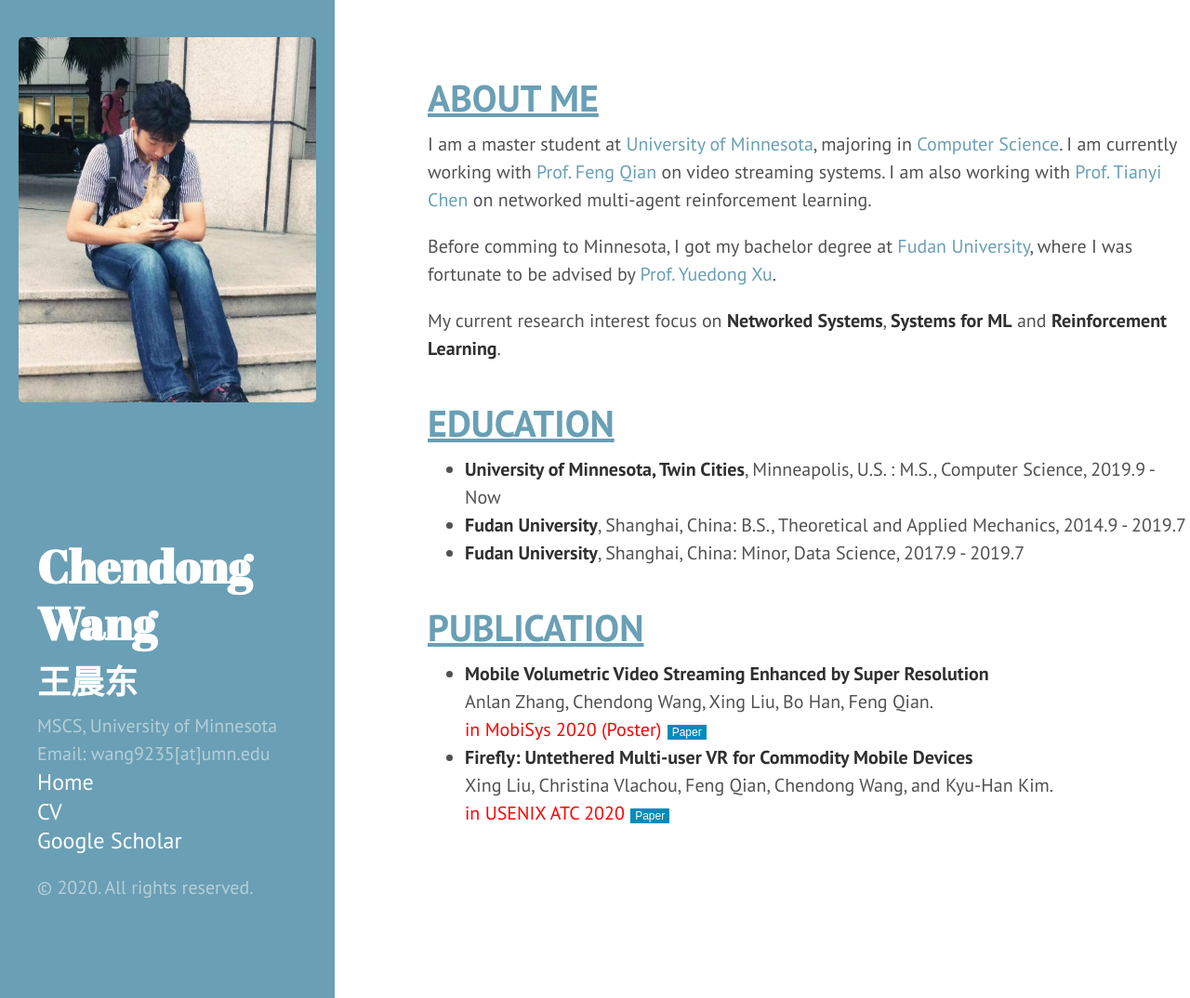
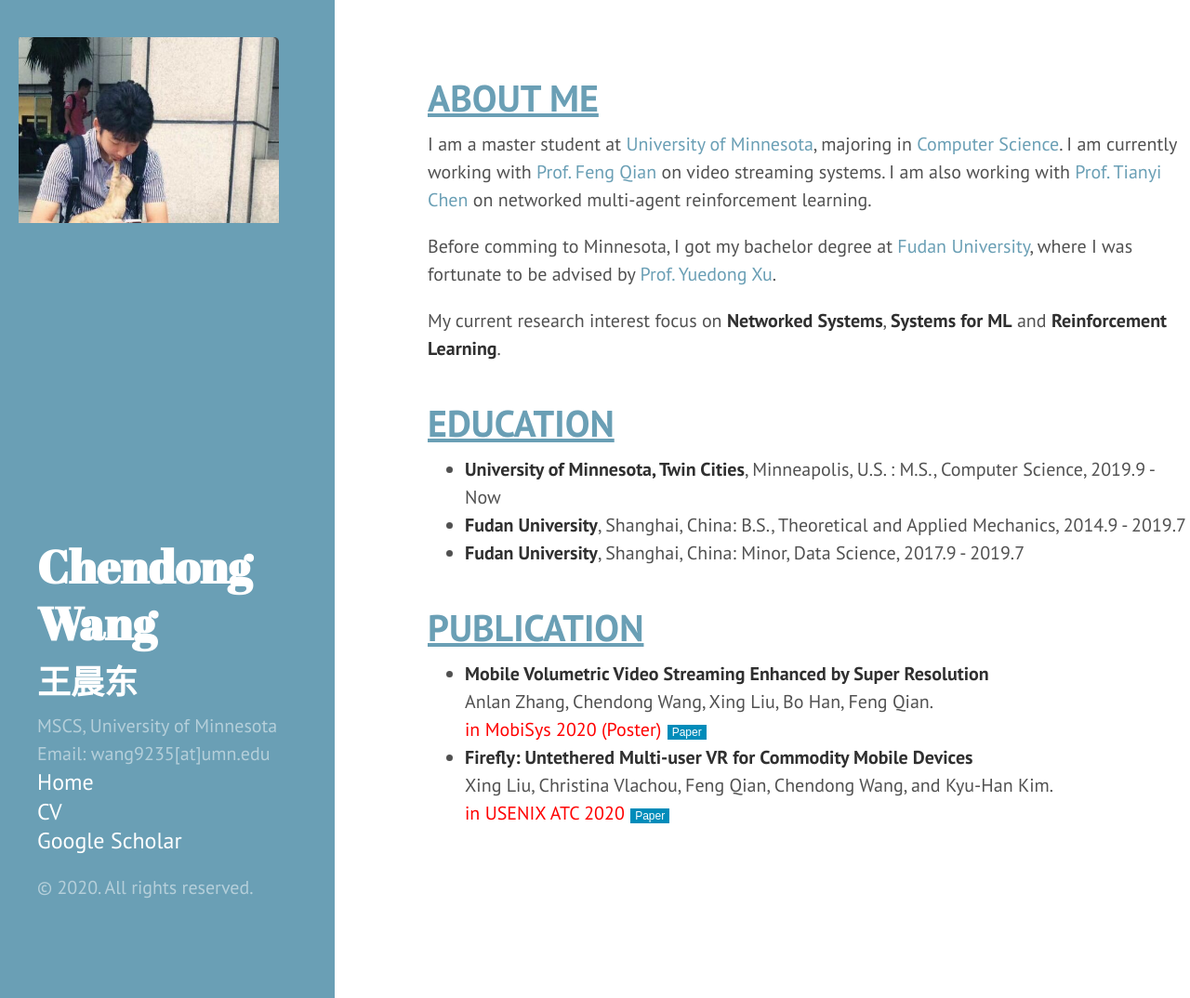
Before and after one commit to cdwang96/cdwang96.github.io, a Jekyll site: the page built from index.html, in a window 1280 px wide and 1074 px high. Shown: the whole window at 93% size. Built offline with Jekyll 4.4.1, drawn with Linux system fonts in a browser that asks for light colours; the list of posts is cut into pages by our own code.

Commit message:
update photo

```diff
--- a/_includes/sidebar.html
+++ b/_includes/sidebar.html
@@ -1,5 +1,8 @@
 <div class="sidebar">
-  <img src="{{ site.baseurl }}public/cdwang.jpeg">
+  <!-- <img src="{{ site.baseurl }}public/cdwang.jpeg"> -->
+  <div class="main">
+    <img class="absolute" src="{{ site.baseurl }}public/cdwang.jpeg" alt="" />
+  </div>
   <div class="container sidebar-sticky">
     <div class="sidebar-about">
       <h1>
--- a/public/css/hyde.css
+++ b/public/css/hyde.css
@@ -45,6 +45,19 @@ html {
   }
 }
 
+.main {
+  width: 320px;
+  margin: 0 auto;
+  overflow: hidden;
+  position: relative;
+  height: 200px;
+}
+
+img.absolute {
+  left: 50%;
+  margin-left: -200px;
+  position: absolute;
+}
 
 /*
  * Sidebar
```
Also changed, not shown: 7 other files.
